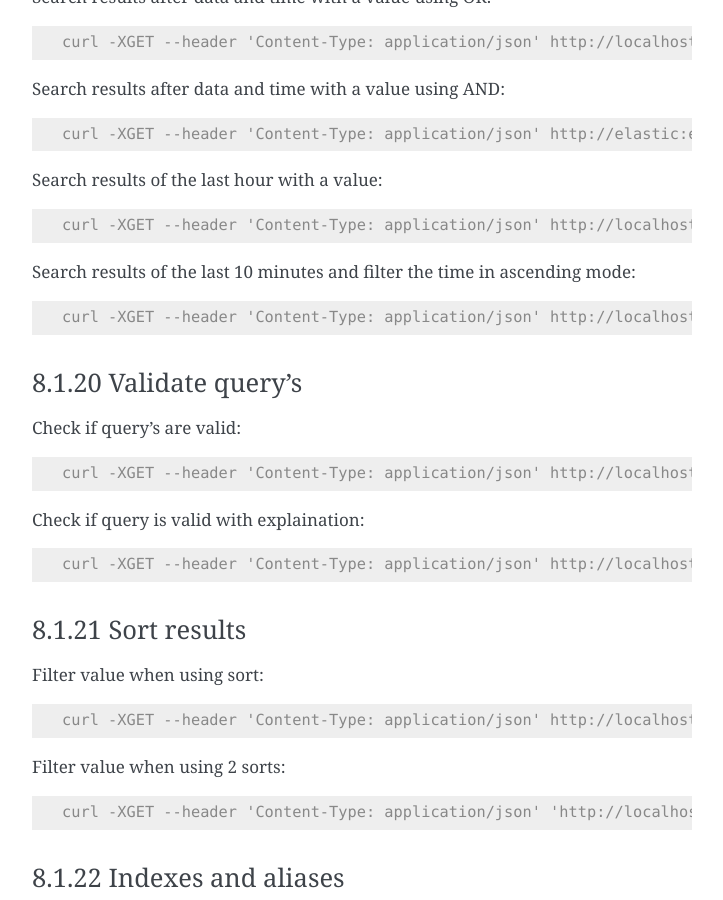
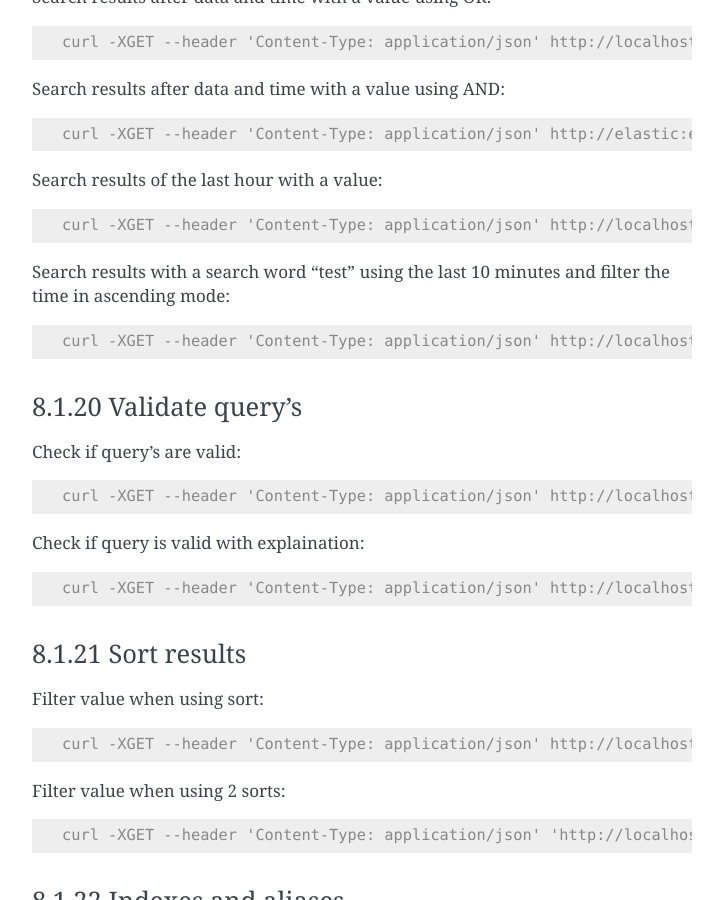
Before and after one commit to tslenter/RS, a Sphinx documentation site: the page built from doc/source/additionalcommands.rst, in a window 1280 px wide and 900 px high, scrolled down 5069 px. Shown: the whole window, without its empty margins (388-1111 px from the left). Built offline with Sphinx 7.4.7, drawn with Linux system fonts in a browser that asks for light colours.

Commit message:
Update additionalcommands.rst

```diff
--- a/doc/source/additionalcommands.rst
+++ b/doc/source/additionalcommands.rst
@@ -299,11 +299,11 @@ Search results of the last hour with a value:
 
    curl -XGET --header 'Content-Type: application/json' http://localhost:9200/rse*/_search -d '{ "query" : { "bool" : { "should": [ { "match": { "MESSAGE": "172.16.30.1" } }, { "range": { "R_ISODATE": { "gte": "now-1h" } } } ] } } }' | jq
 
-Search results of the last 10 minutes and filter the time in ascending mode:
+Search results with a search word "test" using the last 10 minutes and filter the time in ascending mode:
 
 .. code-block:: console
 
-   curl -XGET --header 'Content-Type: application/json' http://localhost:9200/rse*/_search -d '{ "query" : { "bool" : { "must": [ { "match": { "MESSAGE": "forward" } }, { "range": { "R_ISODATE": { "gte": "now-10m", "lte": "now" } } } ] } }, "sort": [ { "R_ISODATE": { "order": "asc" } } ] }' | jq
+   curl -XGET --header 'Content-Type: application/json' http://localhost:9200/rse*/_search -d '{ "query" : { "bool" : { "must": [ { "match": { "MESSAGE": "test" } }, { "range": { "R_ISODATE": { "gte": "now-10m", "lte": "now" } } } ] } }, "sort": [ { "R_ISODATE": { "order": "asc" } } ] }' | jq
 
 8.1.20 Validate query's
 ^^^^^^^^^^^^^^^^^^^^^^^
```
